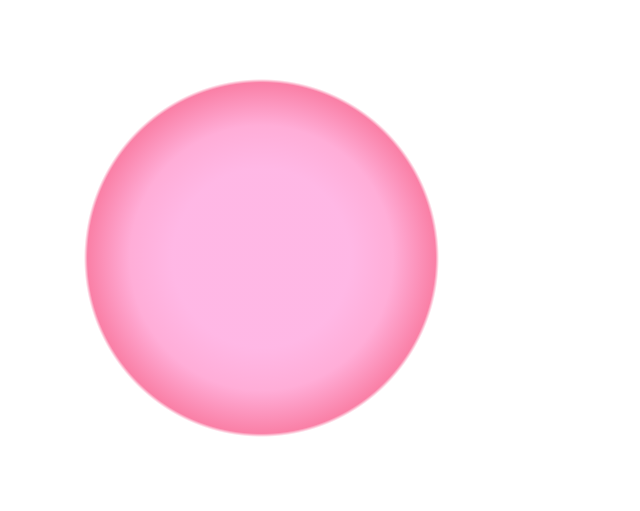
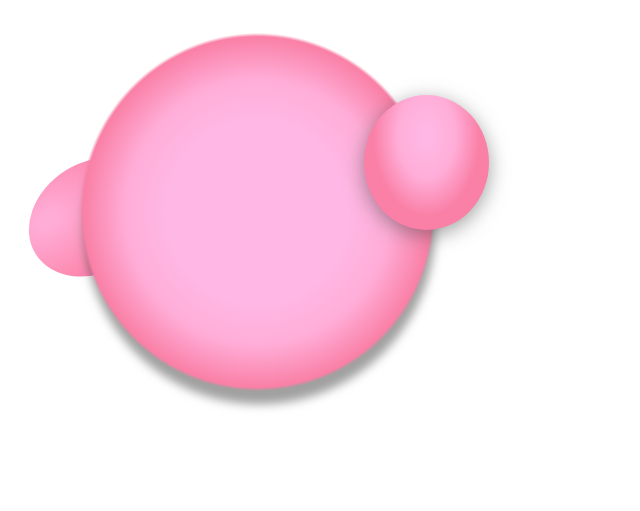
Before and after one commit to Anaru03/laboratorio4, a plain HTML site: page index.html in a window 1280 px wide. Shown: the whole page, without its empty margins (0-640 px from the left). Drawn offline with Linux system fonts and the light colour scheme.

Commit message:
Kirby arms

```diff
--- a/Index.css
+++ b/Index.css
@@ -7,7 +7,22 @@
     --cuerpo_circular-4: hsla(341, 92%, 74%, 1);
     --cuerpo_circular-5: hsla(328, 100%, 69%, 1);
 
+    --eye-1: hsla(300, 100%, 100%, 1);
+    --eye-2: hsla(224, 78%, 51%, 1);
+    --eye-3: hsla(226, 77%, 18%, 1);
+    --eye-4: hsla(0, 0%, 0%, 1);
 
+    --boca_abierta-1: hsla(357, 78%, 54%, 1);
+    --boca_abierta-2: hsla(353, 98%, 17%, 1);
+    --boca_abierta-3: hsla(0, 0%, 100%, 0.08);
+    --boca_abierta-4: hsla(356, 78%, 43%, 1);
+
+    --feet-1: hsla(347, 97%, 59%, 1);
+    --feet-2: hsla(342, 100%, 33%, 1);
+    --feet-3: hsla(345, 95%, 29%, 1);
+    --feet-4: hsla(347, 97%, 60%, 1);
+
+    --shadow: hsla(240, 0%, 26%, 0.5);
   }
 
   .cuerpo_circular {
@@ -31,6 +46,12 @@
     border-radius: 1px;
   }
 
+  .brazo_izquierdo,
+  .brazo_derecho,
+  .cuerpo_circular {
+    position: absolute;
+  }
+
 
   .cuerpo_circular {
     width: 365px;
@@ -49,7 +70,44 @@
     filter: drop-shadow(2px 15px 5px var(--shadow));
   }
 
+  .brazo_izquierdo {
+    width: 140px;
+    height: 110px;
+    top: 154px;
+    left: 17px;
+    background: radial-gradient(
+      at 20% 30%,
+      var(--cuerpo_circular-2) 5%,
+      var(--cuerpo_circular-3),
+      var(--cuerpo_circular-5)
+    );
+    border-radius: 50%;
+    transform: rotate(-32deg);
+  }
+  .brazo_derecho {
+    width: 125px;
+    height: 135px;
+    top: 87px;
+    left: 356px;
+    background: radial-gradient(
+      at 50% 30%,
+      var(--cuerpo_circular-1) 5%,
+      var(--cuerpo_circular-2),
+      var(--cuerpo_circular-4) 60%
+    );
+    border-radius: 50%;
+    filter: drop-shadow(0px 5px 10px var(--shadow));
+  }
 
   .cuerpo_circular + .Kirby {
     margin-top: 20px;
   }
+
+  .Kirby > .brazo_izquierdo {
+    background: radial-gradient(
+      at 20% 30%,
+      var(--cuerpo_circular-2) 5%,
+      var(--cuerpo_circular-3),
+      var(--cuerpo_circular-5)
+    );
+  }
--- a/index.html
+++ b/index.html
@@ -9,9 +9,9 @@
 <body>
 
   <div class="Kirby">
-
+    <div class="brazo_izquierdo"></div>
     <div class="cuerpo_circular"></div>
-
+    <div class="brazo_derecho"></div>
   </div>
 
 </body>
```
